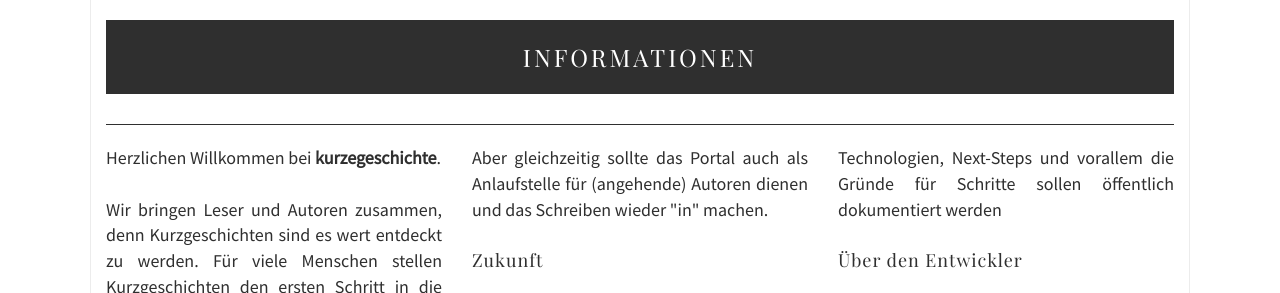
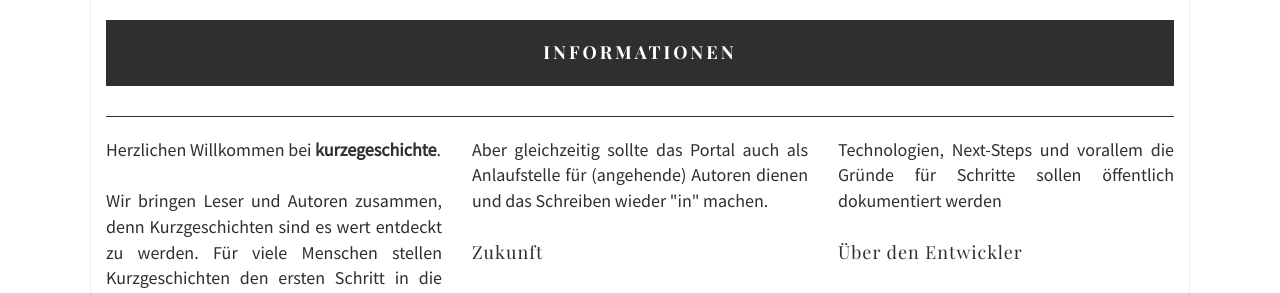
Before and after one commit to Padierfind/Kurzegeschichte, a Flask app: page /info in a window 1280 px wide. Shown: the part 61-354 px from the top of the page. Run offline with Flask 2, Linux system fonts and the light colour scheme; some libraries are stand-ins or nearby versions.

Commit message:
Frontend: Changed page-titles style.

```diff
--- a/static/css/global.css
+++ b/static/css/global.css
@@ -217,7 +217,8 @@ a:hover {
 }
 
 .title_page{
-    font-size: 24px;
+    font-size: 18px;
+    font-weight: bold;
     margin-bottom: 0;
     font-family: 'Playfair Display', serif;
     padding-top: 15px;
```
Also changed, not shown: static/favicon/android-chrome-192x192.png, static/favicon/android-chrome-512x512.png, static/favicon/apple-touch-icon.png, static/favicon/favicon-16x16.png, static/favicon/favicon-32x32.png, static/favicon/favicon.ico, static/favicon/favicon.png, static/img/Screenshots_April_2020/screenshot1.png (added), static/img/Screenshots_April_2020/screenshot2.png (added), static/img/Screenshots_April_2020/screenshot3.png (added), static/img/Screenshots_April_2020/screenshot4.png (added), static/img/feature_graphic.png (added), static/img/promo_graphic.png (added), 1 other file.
